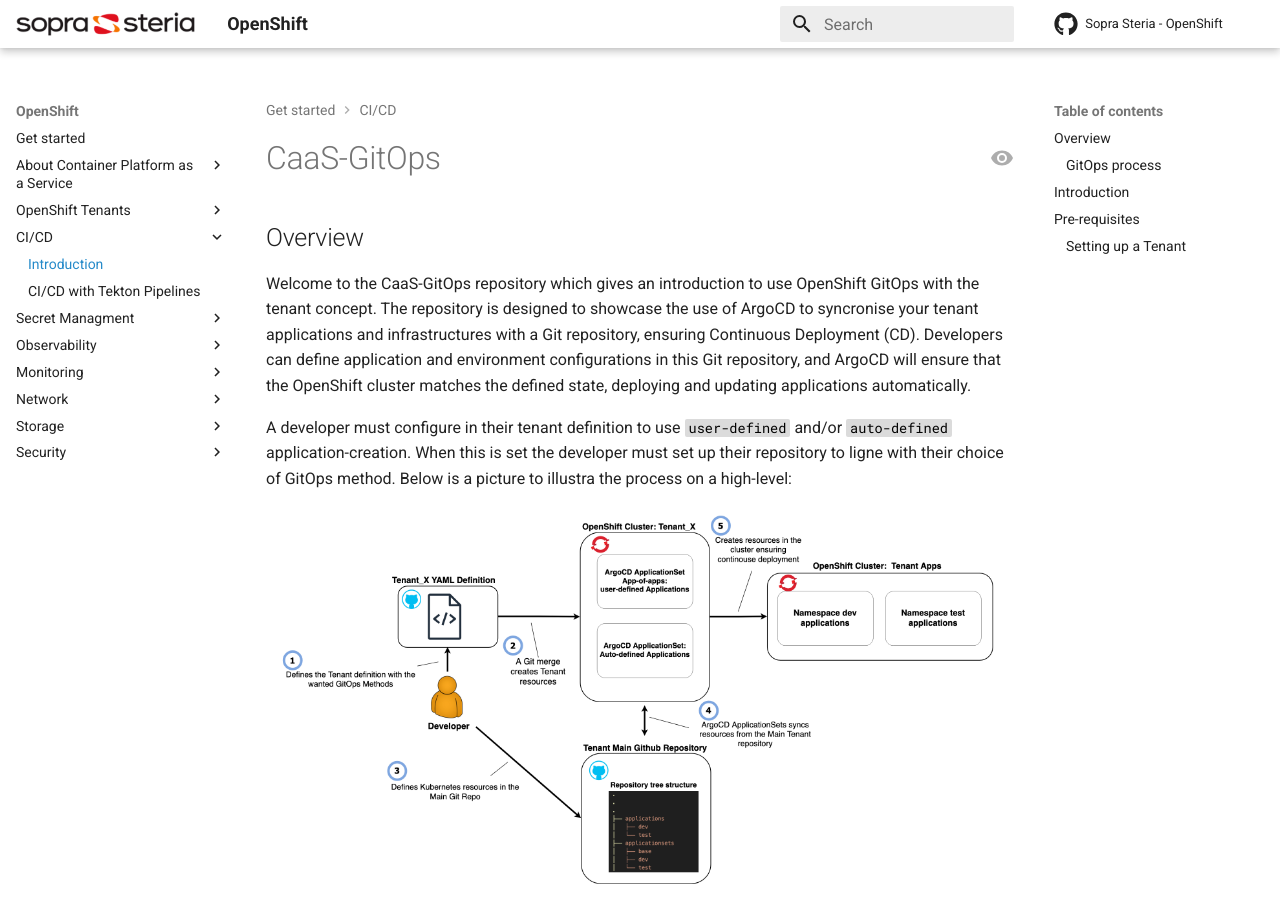
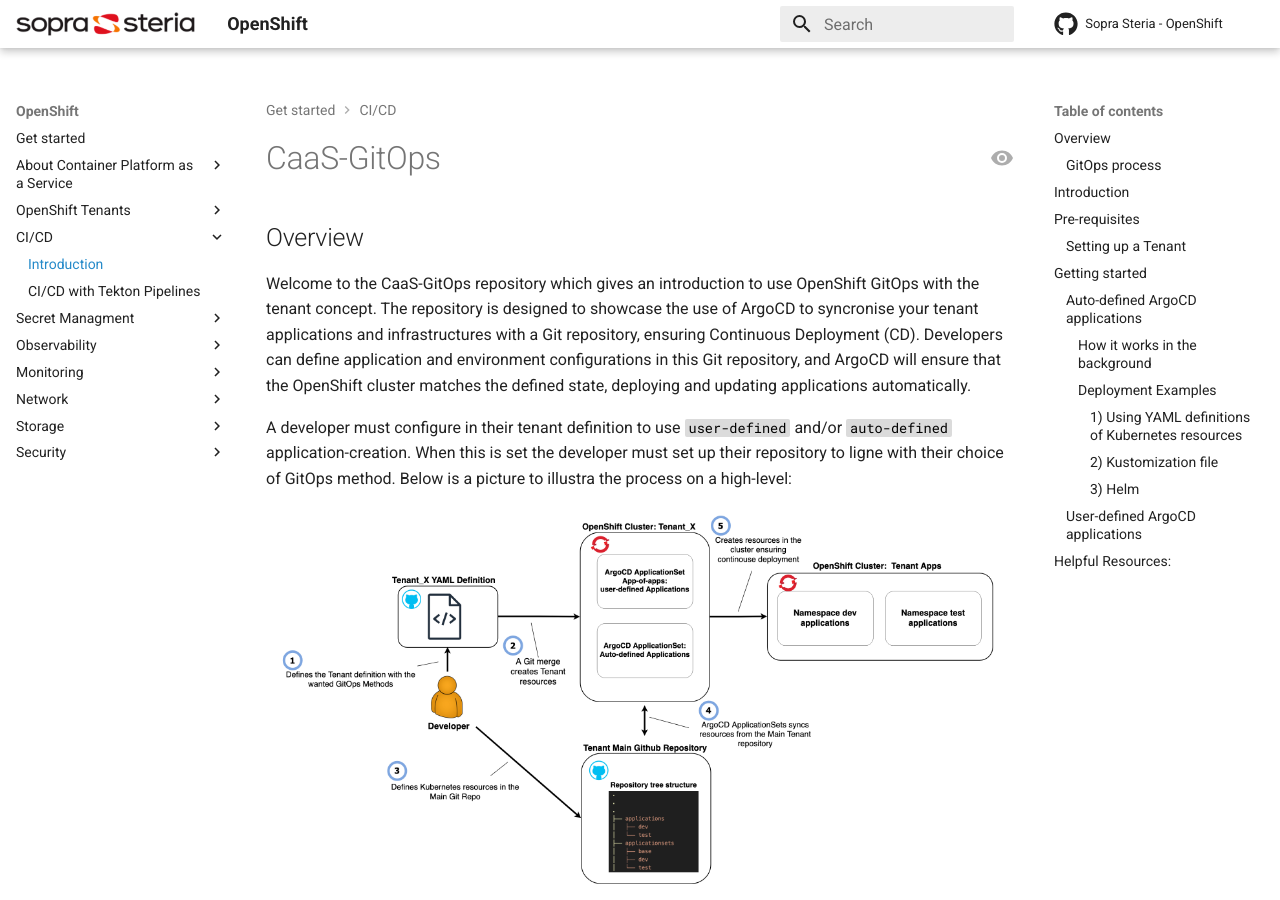
Before and after one commit to Sopra-Steria-Norge-Kubernetes/OpenShift, an MkDocs documentation site: the page built from docs/CI-CD/gitops-introduction.md, in a window 1280 px wide and 900 px high. Built offline with MkDocs 1.6.1 and Material for MkDocs 9.7.7, drawn with Linux system fonts in a browser that asks for light colours; comment, search, counter and statistics services are not loaded.

Commit message:
fixing headlines

````diff
--- a/docs/CI-CD/gitops-introduction.md
+++ b/docs/CI-CD/gitops-introduction.md
@@ -68,17 +68,17 @@
 !!! Info
     More information on how to connect ArgoCD to your repository can be found [here](doc/conecting_to_a_repo.md).
 
-# Getting started
+## Getting started
 With your tenant configuration successfully completed, the next crucial step is establishing the structure of your main Git repository.
 
 This section will illustrate both the **auto-defined** and **user-defined** methods for managing applications with ArgoCD. We will use the `poseidon1_main_repository` folder as our example to walk you through the process.
 
 Consider this folder as your repository blueprint, with the basepath set to an empty string, providing a clear and applicable framework for your GitOps setup. Let´s get started!
 
-## Auto-defined ArgoCD applications
+### Auto-defined ArgoCD applications
 This approach is the recommended approach for working with ArgoCD. It gives an intuative and easy way of working with multiple ArgoCD applications without implementing a nameingstandard across tenants.
 
-### How it works in the background
+#### How it works in the background
 The ArgoCD applicationsets looks in the target path `poseidon1_main_repo/applicationsets/<environment_name>`, so every folder created in this path will create a application in ArgoCD. The name of the application will have the following name  `<tenant_name>-<environment_name>-apps-<folder_name>`. For instance if we create a folder called `applicationsets/dev/demo-kubernetes` it will be called `poseidon1-dev-apps-demo-kubernetes` in ArgoCD.
 
 In addition to the environments a base folder is created in the repository to easier share definitions across environments. The structure of the applicationsets will look like this:
@@ -90,13 +90,13 @@
 │   └── test
 ```
 
-### Deployment Examples
+#### Deployment Examples
 Applications can be deployed with kustomization files, helm templates, helm repositories or plain kubernetes YAML definitions. The examples below show different methods for deploying resources to a cluster:
 
-#### 1) Using YAML definitions of Kubernetes resources
+##### 1) Using YAML definitions of Kubernetes resources
 Kubernetes resources can be deployed to the cluster by simpling adding files with YAML definition of Kubernetes resources. Folder `applicationsets/dev/ex1-kubernetes-resources` illustrates an example of how this is done for a service resource.
 
-#### 2) Kustomization file
+##### 2) Kustomization file
 A Kustomization file can be used to define multiple Kubernetes resoucres. It will only deploy the Kubernetes resources listed in the kustomization (`kustomization.yaml`) file like this:
 
 ```yaml
@@ -150,7 +150,7 @@
 
 Use [Kustomize](https://kustomize.io/) cli to test your configuration.
 
-#### 3) Helm
+##### 3) Helm
 Helm is another effective tool for deploying and managing Kubernetes applications. It simplifies the process of defining, installing, and upgrading even the most complex Kubernetes applications. Here we will list different examples for deploying helm:
 
 1. Local Helm chart: If you want to define a helm chart locally folder `applicationsets/dev/ex3-helm-1` gives an example for how this can be done. Here a simple service and serviceaccount is defined under the folder `templates/` and the application is created by reading the `values.yaml` and `Chart.yaml` file.
@@ -158,7 +158,7 @@
 2. External Helm repository: If you want to use an external Helm repository folder `applicationsets/dev/ex3-helm-2` gives an example of how this can be done through a kustomization file. Kustomize uses a helmCharts field which has the ability to use the helm command line program in a subprocess to inflate a helm chart, generating YAML as part of (or as the entirety of) a kustomize base.
     1. This only works for public repositories. If you want to use a private repository it is recommended to create an ArgoCD application with the [user-defined method](#user-defined-argocd-applications).
 
-## User-defined ArgoCD applications
+### User-defined ArgoCD applications
 
 The user-defined method for creating ArgoCD applications is only recommended if the auto-defined methos don´t meet your applications requirements. The reason for this is that this method has some limitiations:
 
````
Also changed, not shown: docs/CI-CD/continuous-integration-and-delivery-with-tekton-pipelines.md (+1 -1 lines).
